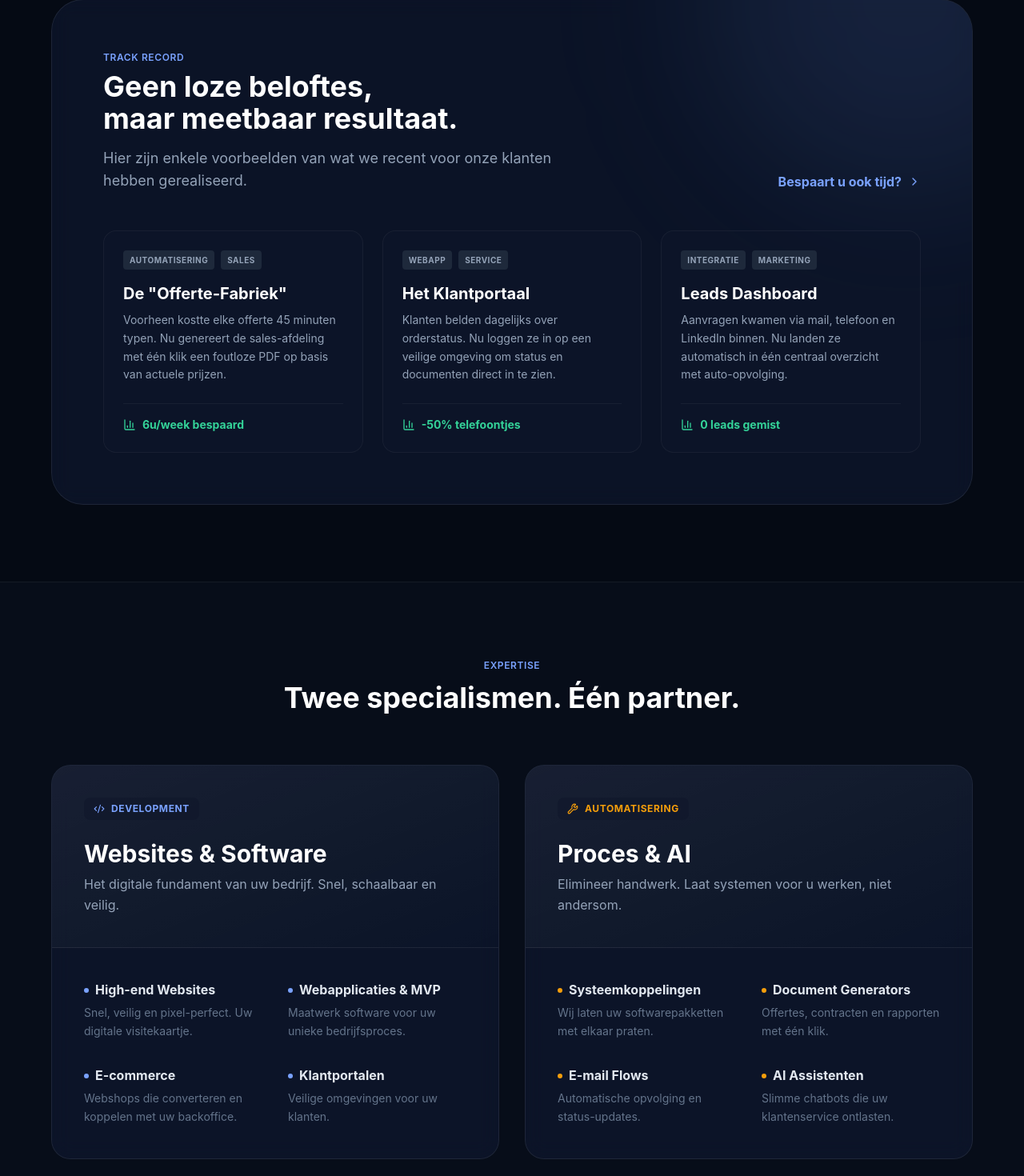
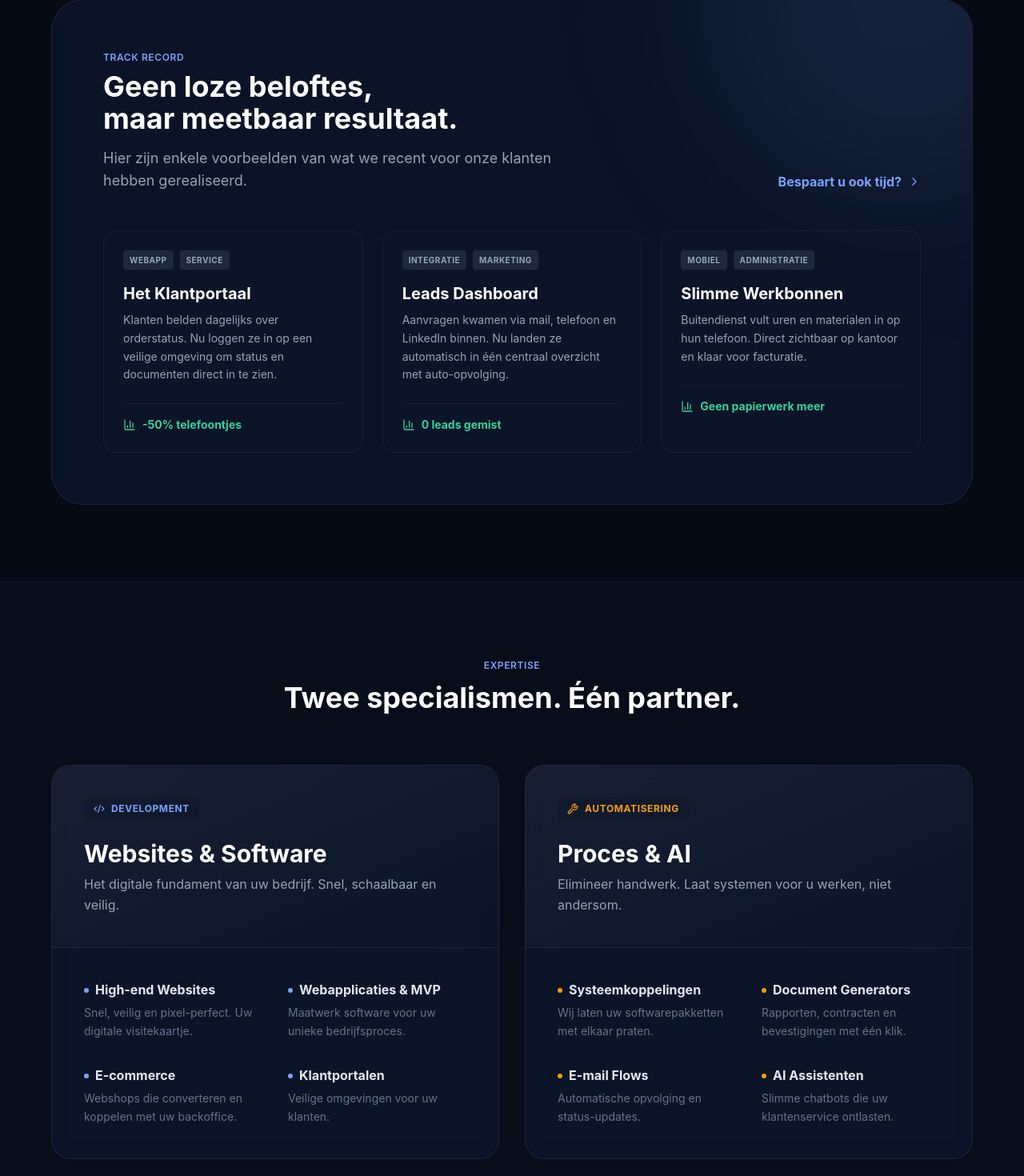
Before and after one commit to jarvix-dev/jarvix-business-website, a React (Vite) app: page / in a window 1280 px wide. Shown: the part 1727-3197 px from the top of the page at 80% size. Built offline with nearby package versions, Linux system fonts and the light colour scheme.

Commit message:
[CONTENT] Update Use Cases: Removed 'Offerte-Fabriek', added 'Slimme Werkbonnen'

```diff
--- a/src/pages/Home.tsx
+++ b/src/pages/Home.tsx
@@ -48,12 +48,6 @@ const AUDIENCES = [
 /* ─── Data: Use Cases ─── */
 const USE_CASES = [
   {
-    title: 'De "Offerte-Fabriek"',
-    tags: ['Automatisering', 'Sales'],
-    stat: '6u/week bespaard',
-    desc: 'Voorheen kostte elke offerte 45 minuten typen. Nu genereert de sales-afdeling met één klik een foutloze PDF op basis van actuele prijzen.',
-  },
-  {
     title: 'Het Klantportaal',
     tags: ['Webapp', 'Service'],
     stat: '-50% telefoontjes',
@@ -64,6 +58,12 @@ const USE_CASES = [
     tags: ['Integratie', 'Marketing'],
     stat: '0 leads gemist',
     desc: 'Aanvragen kwamen via mail, telefoon en LinkedIn binnen. Nu landen ze automatisch in één centraal overzicht met auto-opvolging.',
+  },
+  {
+    title: 'Slimme Werkbonnen',
+    tags: ['Mobiel', 'Administratie'],
+    stat: 'Geen papierwerk meer',
+    desc: 'Buitendienst vult uren en materialen in op hun telefoon. Direct zichtbaar op kantoor en klaar voor facturatie.',
   }
 ]
 
@@ -86,7 +86,7 @@ const SERVICES = [
     accent: 'text-amber-500',
     items: [
       { title: 'Systeemkoppelingen', desc: 'Wij laten uw softwarepakketten met elkaar praten.' },
-      { title: 'Document Generators', desc: 'Offertes, contracten en rapporten met één klik.' },
+      { title: 'Document Generators', desc: 'Rapporten, contracten en bevestigingen met één klik.' },
       { title: 'E-mail Flows', desc: 'Automatische opvolging en status-updates.' },
       { title: 'AI Assistenten', desc: 'Slimme chatbots die uw klantenservice ontlasten.' }
     ]
```
